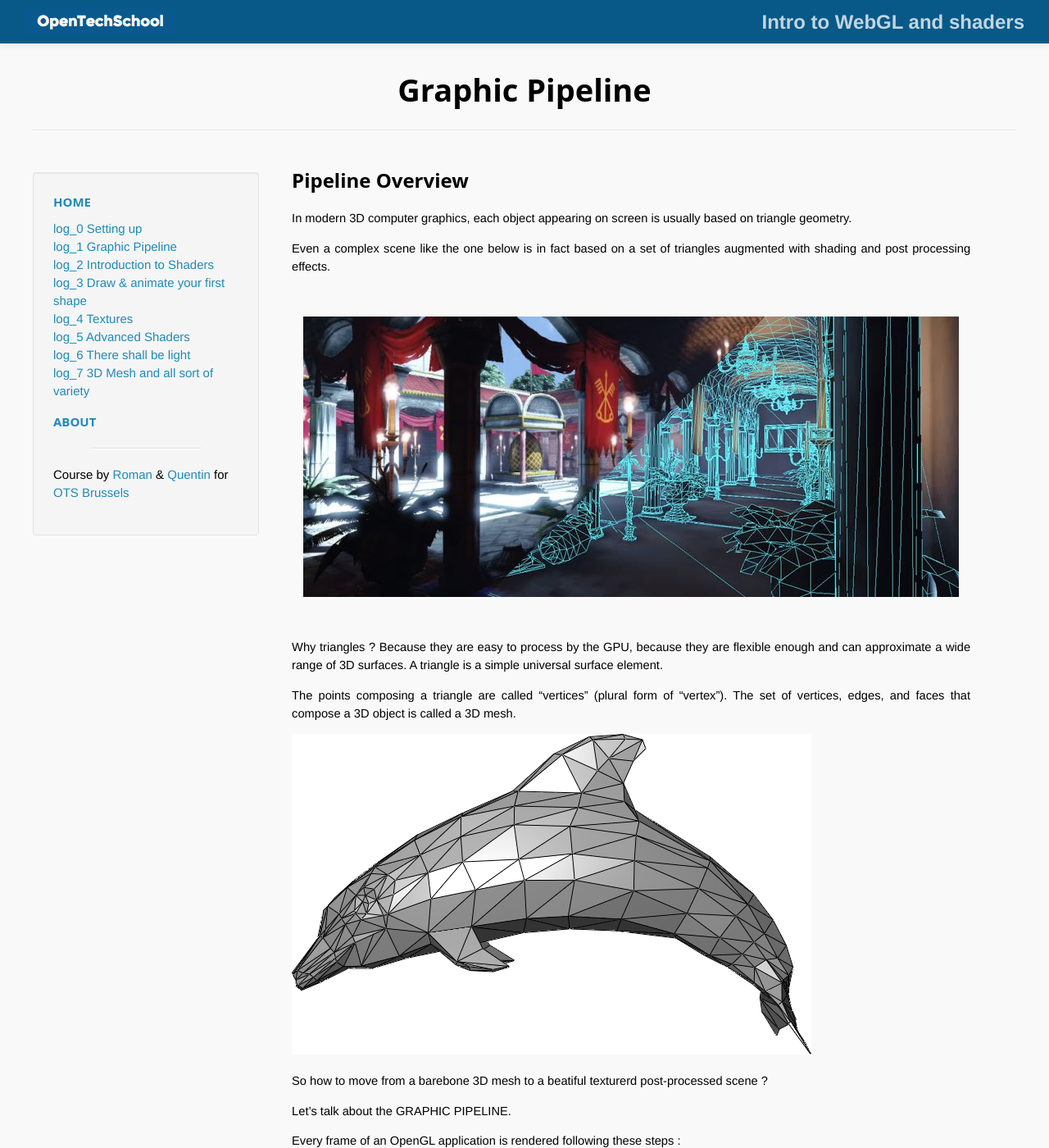
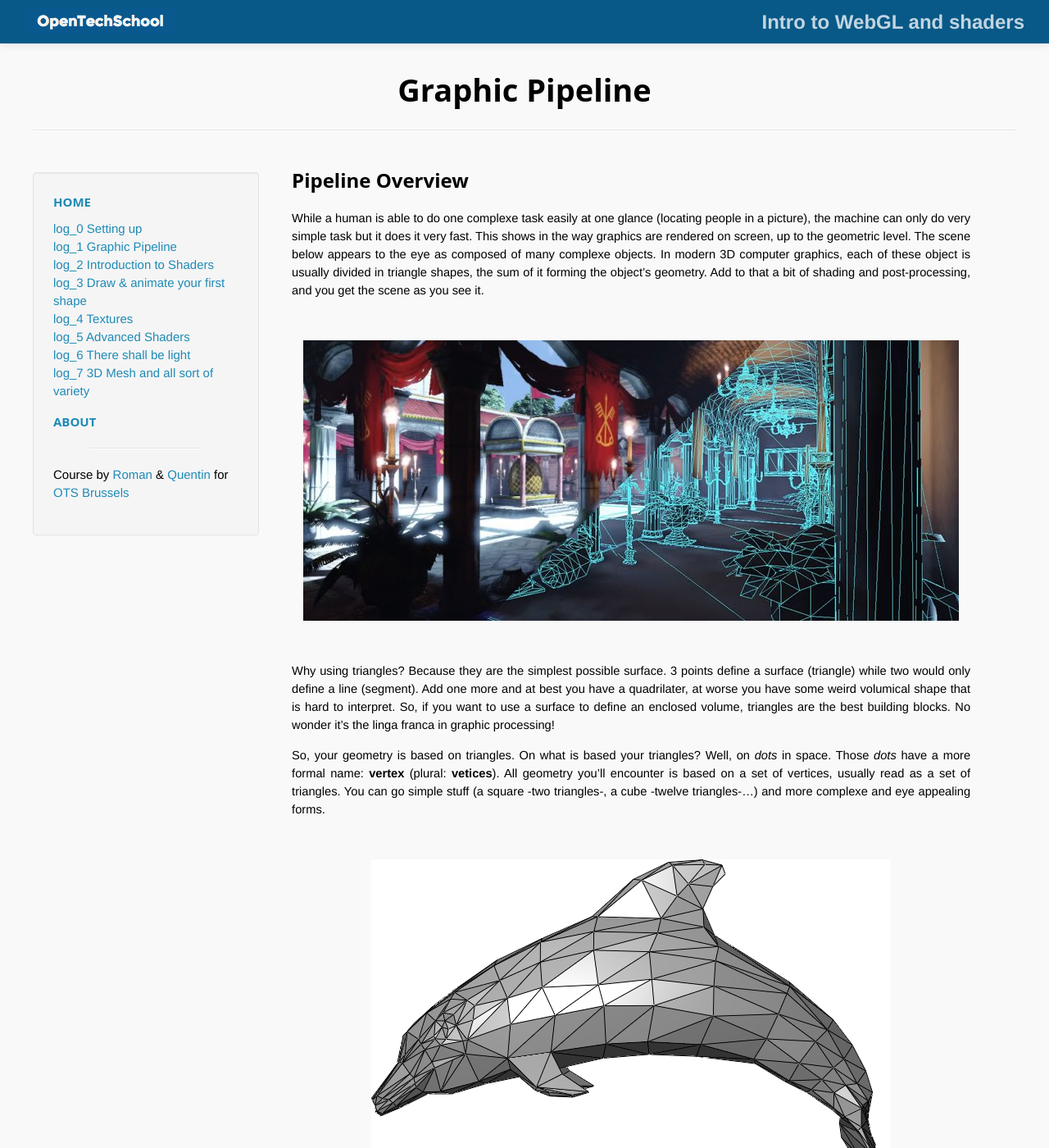
Before and after one commit to OpenTechSchool-Brussels/intro-to-webGL-and-shaders, a Jekyll site: the page built from log1_graphic-pipeline.md, in a window 1280 px wide and 1400 px high. Shown: the whole window at 82% size. Built offline with Jekyll 4.4.1, drawn with Linux system fonts in a browser that asks for light colours.

Commit message:
Update log1_graphic-pipeline.md

```diff
--- a/log1_graphic-pipeline.md
+++ b/log1_graphic-pipeline.md
@@ -6,18 +6,15 @@ num: 1
 ---
 
 ## Pipeline Overview
-
-In modern 3D computer graphics, each object appearing on screen is usually based on triangle geometry.
-
-Even a complex scene like the one below is in fact based on a set of triangles augmented with shading and post processing effects.
+While a human is able to do one complexe task easily at one glance (locating people in a picture), the machine can only do very simple task but it does it very fast. This shows in the way graphics are rendered on screen, up to the geometric level. The scene below appears to the eye as composed of many complexe objects. In modern 3D computer graphics, each of these object is usually divided in triangle shapes, the sum of it forming the object's geometry. Add to that a bit of shading and post-processing, and you get the scene as you see it.
 
 <img class="ctr" src="./assets/log1_scene.jpg" alt="Full Rendering">
 
-Why triangles ? Because they are easy to process by the GPU, because they are flexible enough and can approximate a wide range of 3D surfaces. A triangle is a simple universal surface element.
+Why using triangles? Because they are the simplest possible surface. 3 points define a surface (triangle) while two would only define a line (segment). Add one more and at best you have a quadrilater, at worse you have some weird volumical shape that is hard to interpret. So, if you want to use a surface to define an enclosed volume, triangles are the best building blocks. No wonder it's the linga franca in graphic processing!
 
-The points composing a triangle are called "vertices" (plural form of "vertex"). The set of vertices, edges, and faces that compose a 3D object is called a 3D mesh.
+So, your geometry is based on triangles. On what is based your triangles? Well, on *dots* in space. Those *dots* have a more formal name: **vertex** (plural: **vetices**). All geometry you'll encounter is based on a set of vertices, usually read as a set of triangles. You can go simple stuff (a square -two triangles-, a cube -twelve triangles-...) and more complexe and eye appealing forms.
 
-<img src="./assets/Dolphin_triangle_mesh.png" alt="A 3D mesh">
+<img class="ctr" src="./assets/Dolphin_triangle_mesh.png" alt="A 3D mesh">
 
 So how to move from a barebone 3D mesh to a beatiful texturerd post-processed scene ?
 
```
